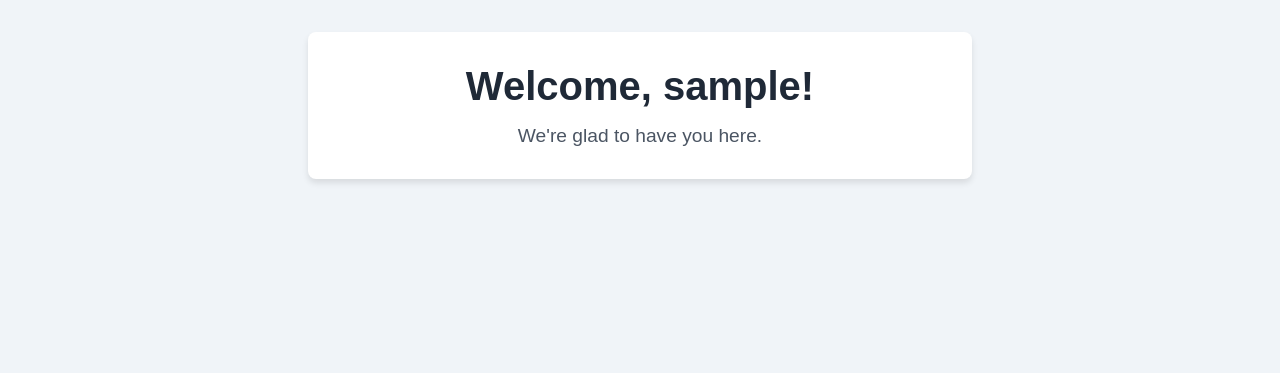
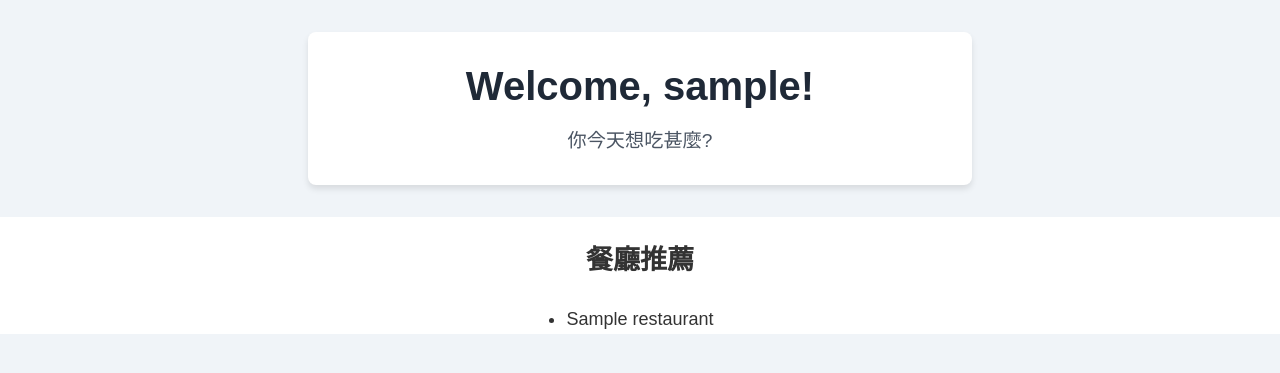
Before and after one commit to shiokko/Database_Final, a Flask app: template templates/home.html in a window 1280 px wide. Shown: the part 50-423 px from the top of the page. Run offline with Flask 3, Linux system fonts and the light colour scheme; the template is opened without the code that fills it: most values are stand-ins (such as "Sample title", 1, 10 or a date in 2020).

Commit message:
insert random recommend

```diff
--- a/Database/insert_back_mountain.sql
+++ b/Database/insert_back_mountain.sql
@@ -1,10 +1,10 @@
-INSERT INTO Area (a_id, a_name) VALUES
+INSERT OR IGNORE INTO Area (a_id, a_name) VALUES
 (401, '恆光街附近'),
 (402, '木新路二段附近'),
 (403, '木新路三段附近'),
 (404, '興隆路附近');
 
-INSERT INTO Restaurant (r_id, r_name, a_id) VALUES
+INSERT OR IGNORE INTO Restaurant (r_id, r_name, a_id) VALUES
 ('400A', '五行水餃專賣店', 401),
 ('400B', '邁可船釣生魚片', 401),
 ('400C', '恆光街香酥雞', 401),
@@ -39,7 +39,7 @@ INSERT INTO Restaurant (r_id, r_name, a_id) VALUES
 ('401F', 'MootyDiner 莫蒂早午餐', 404);
 
 
-INSERT INTO Type (t_id, t_name) VALUES
+INSERT OR IGNORE INTO Type (t_id, t_name) VALUES
 (1001, '早餐店'),
 (1002, '飲料店'),
 (1003, '台式料理'),
@@ -48,7 +48,7 @@ INSERT INTO Type (t_id, t_name) VALUES
 (1006, '美式料理'),
 (1007, '義式料理');
 
-INSERT INTO Restaurant_Types (r_id, t_id) VALUES
+INSERT OR IGNORE INTO Restaurant_Types (r_id, t_id) VALUES
 ('400A', 1003),
 ('400B', 1004),
 ('400C', 1003),
--- a/Database/insert_inCampus.sql
+++ b/Database/insert_inCampus.sql
@@ -1,10 +1,10 @@
-INSERT INTO Area (a_id, a_name) VALUES
+INSERT OR IGNORE INTO Area (a_id, a_name) VALUES
 (101, '集英樓'),
 (102, '樂活小舖'),
 (103, '安九'),
 (104, '自十');
 
-INSERT INTO Restaurant (r_id, r_name, a_id) VALUES
+INSERT OR IGNORE INTO Restaurant (r_id, r_name, a_id) VALUES
 ('100A', '阿關 丼飯麵咖哩', 101),
 ('100B', '給力盒子', 101),
 ('100C', '政大小吃部', 102),
@@ -19,7 +19,7 @@ INSERT INTO Restaurant (r_id, r_name, a_id) VALUES
 ('100L', 'cloud 義式廚房', 103),
 ('100M', '異國咖啡', 104);
 
-INSERT INTO Type (t_id, t_name) VALUES
+INSERT OR IGNORE INTO Type (t_id, t_name) VALUES
 (1001, '早餐店'),
 (1002, '飲料店'),
 (1003, '台式料理'),
@@ -28,7 +28,7 @@ INSERT INTO Type (t_id, t_name) VALUES
 (1006, '美式料理'),
 (1007, '義式料理');
 
-INSERT INTO Restaurant_Types (r_id, t_id) VALUES
+INSERT OR IGNORE INTO Restaurant_Types (r_id, t_id) VALUES
 ('100A', 1003),
 ('100A', 1004),
 ('100B', 1003),
--- a/Database/insert_left_side.sql
+++ b/Database/insert_left_side.sql
@@ -1,8 +1,8 @@
-INSERT INTO Area (a_id, a_name) VALUES
+INSERT OR IGNORE INTO Area (a_id, a_name) VALUES
 (301, '指南路二段大門左半邊附近'),
-(302, '新光路一段附近'),
+(302, '新光路一段附近');
 
-INSERT INTO Restaurant (r_id, r_name, a_id) VALUES
+INSERT OR IGNORE INTO Restaurant (r_id, r_name, a_id) VALUES
 ('300A', '老味道鍋物', 301),
 ('300B', '蛋蛋的幸福 蔬食料理', 301),
 ('300C', '阿里郎韓國小吃', 301),
@@ -43,7 +43,7 @@ INSERT INTO Restaurant (r_id, r_name, a_id) VALUES
 ('301L', '早安找點', 302);
 
 
-INSERT INTO Type (t_id, t_name) VALUES
+INSERT OR IGNORE INTO Type (t_id, t_name) VALUES
 (1001, '早餐店'),
 (1002, '飲料店'),
 (1003, '台式料理'),
@@ -57,7 +57,7 @@ INSERT INTO Type (t_id, t_name) VALUES
 (1011, '東南亞料理'),
 (1012, '點心類');
 
-INSERT INTO Restaurant_Types (r_id, t_id) VALUES
+INSERT OR IGNORE INTO Restaurant_Types (r_id, t_id) VALUES
 ('300A', 1003),
 ('300B', 1007),
 ('300B', 1008),
--- a/Database/insert_right_side.sql
+++ b/Database/insert_right_side.sql
@@ -1,9 +1,9 @@
-INSERT INTO Area (a_id, a_name) VALUES
+INSERT OR IGNORE INTO Area (a_id, a_name) VALUES
 (201, '指南路二段大門右半邊附近'),
 (202, '噴街（指南路二段119巷）'),
-(202, '萬壽路附近'),
+(203, '萬壽路附近');
 
-INSERT INTO Restaurant (r_id, r_name, a_id) VALUES
+INSERT OR IGNORE INTO Restaurant (r_id, r_name, a_id) VALUES
 ('200A', '梁社漢排骨 文山指南店', 201),
 ('200B', '高句麗', 201),
 ('200C', '喜記港式燒臘', 201),
@@ -52,7 +52,7 @@ INSERT INTO Restaurant (r_id, r_name, a_id) VALUES
 ('201T', '布朗奇優先早餐店', 201);
 
 
-INSERT INTO Type (t_id, t_name) VALUES
+INSERT OR IGNORE INTO Type (t_id, t_name) VALUES
 (1001, '早餐店'),
 (1002, '飲料店'),
 (1003, '台式料理'),
@@ -67,7 +67,7 @@ INSERT INTO Type (t_id, t_name) VALUES
 (1012, '點心類'),
 (1013, '餐酒館');
 
-INSERT INTO Restaurant_Types (r_id, t_id) VALUES
+INSERT OR IGNORE INTO Restaurant_Types (r_id, t_id) VALUES
 ('200A', 1002),
 ('200B', 1009),
 ('200C', 1003),
@@ -117,5 +117,5 @@ INSERT INTO Restaurant_Types (r_id, t_id) VALUES
 ('201P', 1001),
 ('201Q', 1001),
 ('201R', 1002),
-('201S', 1005);
+('201S', 1005),
 ('201T', 1001);
--- a/app.py
+++ b/app.py
@@ -1,8 +1,43 @@
-from flask import Flask, render_template, request, redirect, url_for, session
+from flask import Flask, render_template, request, redirect, url_for, session, jsonify
+import sqlite3
+import os
+import random
 
 app = Flask(__name__)
 app.secret_key = 'key'  # this is a requirement for using session
 
+# 連接到 SQLite 資料庫
+conn = sqlite3.connect('project.db')
+cursor = conn.cursor()
+
+# 定義資料夾路徑
+sql_folder = 'DATABASE'
+
+# 執行 create_table.sql 建立資料表
+# create_sql_path = os.path.join(sql_folder, 'create_table.sql')
+# with open(create_sql_path, 'r', encoding='utf-8') as f:
+#     create_sql = f.read()
+#     cursor.executescript(create_sql)  # 批量執行建立表格的 SQL
+#     print("資料表已建立。")
+
+# 執行其他插入資料的 SQL 檔案
+insert_files = [
+    'insert_back_mountain.sql',
+    'insert_inCampus.sql',
+    'insert_left_side.sql',
+    'insert_right_side.sql'
+]
+
+for file in insert_files:
+    file_path = os.path.join(sql_folder, file)
+    with open(file_path, 'r', encoding='utf-8') as f:
+        insert_sql = f.read()
+        cursor.executescript(insert_sql)  # 批量執行插入資料的 SQL
+        print(f"{file} 已執行並插入資料。")
+
+# 提交更改並關閉連接
+conn.commit()
+conn.close()
 
 
 @app.route('/', methods=['GET', 'POST'])
@@ -17,10 +52,42 @@ def login():
 
 @app.route('/home')
 def welcome():
-    username = session.get('username')      # Fetch username from session
+    username = session.get('username')  # 從 session 取得使用者名稱
     if not username:
-        return redirect(url_for('login'))  # Redirect to login if not logged in
-    return render_template('home.html', username=username)
+        return redirect(url_for('login'))  # 如果未登入，跳轉到登入頁面
+
+    # 連接到資料庫
+    conn = sqlite3.connect('project.db')
+    cursor = conn.cursor()
+
+    # 查詢餐廳名稱和其類型
+    cursor.execute('''
+        SELECT Restaurant.r_name, Type.t_name
+        FROM Restaurant
+        JOIN Restaurant_Types ON Restaurant.r_id = Restaurant_Types.r_id
+        JOIN Type ON Restaurant_Types.t_id = Type.t_id
+    ''')
+    data = cursor.fetchall()
+
+    # 關閉資料庫連接
+    conn.close()
+
+    # 使用字典來整理資料，將相同餐廳名稱的類型合併
+    restaurants = {}
+    for restaurant_name, type_name in data:
+        if restaurant_name not in restaurants:
+            restaurants[restaurant_name] = []
+        restaurants[restaurant_name].append(type_name)
+
+    # 將餐廳名稱和類型合併成字串
+    formatted_restaurants = [
+        f"{name} - {', '.join(types)}"
+        for name, types in restaurants.items()
+    ]
+
+    # 渲染首頁並傳遞使用者名稱和整理後的餐廳資料
+    return render_template('home.html', username=username, restaurants=formatted_restaurants)
+
 
 
 @app.route('/home/history')
@@ -37,7 +104,32 @@ def rating():
     if not username:
         return redirect(url_for('login'))
     return render_template('rating.html', username=username)
+@app.route('/get_random_restaurant', methods=['GET'])
+def get_random_restaurant():
+    # 連接到 SQLite 資料庫
+    conn = sqlite3.connect('project.db')
+    cursor = conn.cursor()
 
+    # 隨機選擇一間餐廳
+    cursor.execute('SELECT r_name, a_name, t_name FROM Restaurant '
+                   'JOIN Area ON Restaurant.a_id = Area.a_id '
+                   'JOIN Restaurant_Types ON Restaurant.r_id = Restaurant_Types.r_id '
+                   'JOIN Type ON Restaurant_Types.t_id = Type.t_id '
+                   'ORDER BY RANDOM() LIMIT 1')
+    result = cursor.fetchone()
+    conn.close()
+
+    if result:
+        restaurant_name, area_name, type_name = result
+    else:
+        restaurant_name, area_name, type_name = "No restaurant found", "挖哩勒", "哭出來"
+
+    # 返回 JSON 格式的餐廳資料
+    return jsonify({
+        'restaurant_name': restaurant_name,
+        'area_name': area_name,
+        'type_name': type_name
+    })
 
 @app.route('/logout')
 def logout():
--- a/static/home.css
+++ b/static/home.css
@@ -66,3 +66,17 @@ body {
     font-size: 1.2rem;
     color: #4b5563;
 }
+.restaurants-list{
+    display: flex;
+    flex-direction: column;
+    align-items: center;
+    justify-content: center;
+    font-family: Arial, sans-serif;
+    font-size: 18px;
+    line-height: 1.6;
+    background-color: #ffffff;
+}
+.recommend-container a{
+    text-decoration: none;
+    color: black;
+}
--- a/templates/home.html
+++ b/templates/home.html
@@ -18,7 +18,15 @@
     </nav>
     <div class="welcome-container">
         <h1>Welcome, {{ username }}!</h1>
-        <p>We're glad to have you here.</p>
+        <p>你今天想吃甚麼?</p>
+    </div>
+    <div class="restaurants-list">
+        <h2>餐廳推薦</h2>
+        <ul>
+            {% for restaurant in restaurants %}
+            <li>{{ restaurant }}</li>
+            {% endfor %}
+        </ul>
     </div>
 </body>
 </html>
```
Also changed, not shown: templates/rating.html (added, +56 -0 lines), project.db (added).
